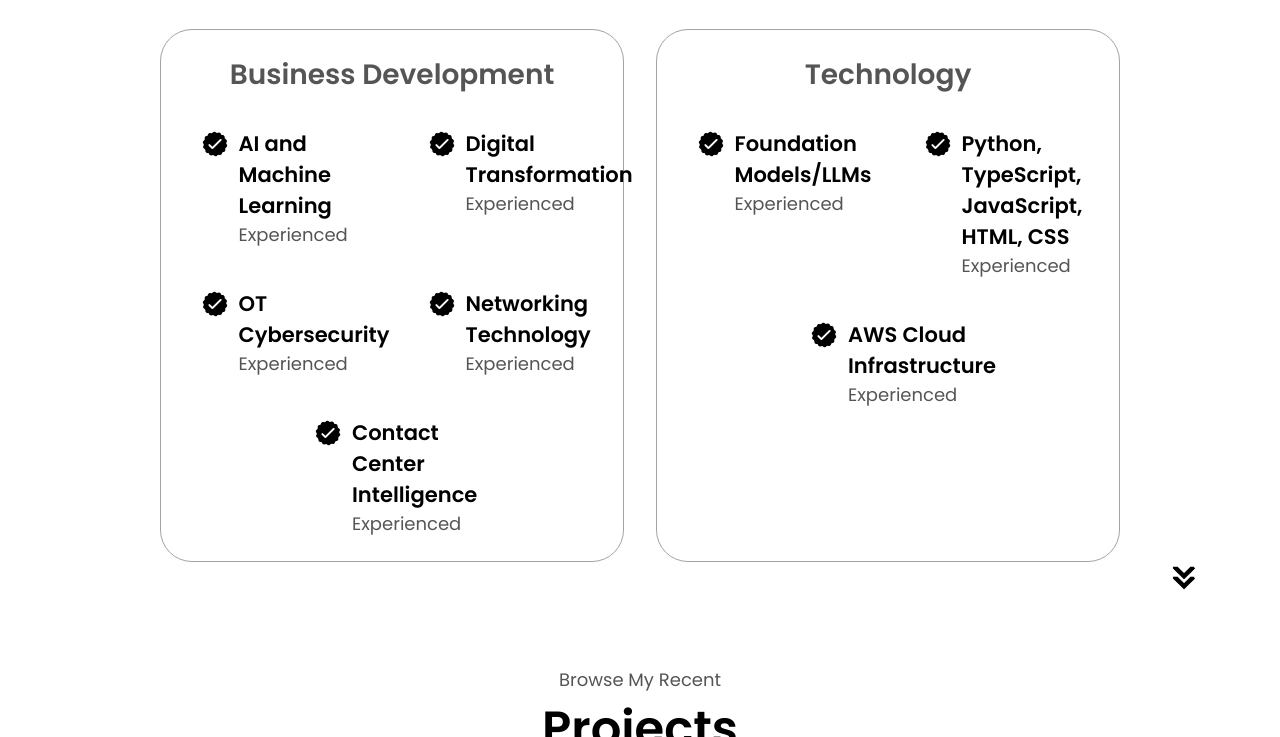
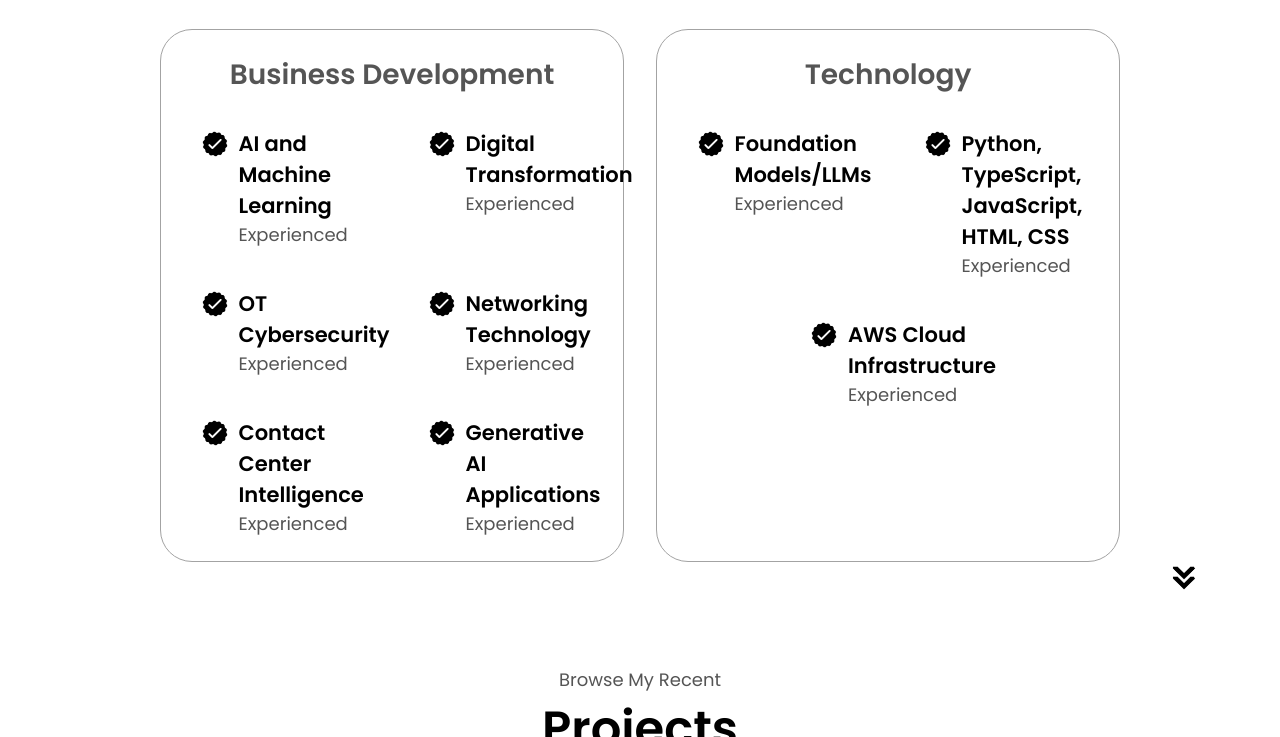
Before and after one commit to ctrevai/chom_profile, a plain HTML site: page html-website/index.html in a window 1280 px wide. Shown: the part 1798-2535 px from the top of the page. Drawn offline with Linux system fonts and the light colour scheme.

Commit message:
add new profile pic

```diff
--- a/html-website/index.html
+++ b/html-website/index.html
@@ -80,7 +80,7 @@
       <div class="section-container">
         <div class="section__pic-container">
           <img
-            src="./assets/ct-profile-3.JPG"
+            src="./assets/ct-profile-5.JPG"
             alt="Profile picture"
             class="about-pic"
           />
@@ -203,6 +203,17 @@
                 />
                 <div>
                   <h3>Contact Center Intelligence</h3>
+                  <p>Experienced</p>
+                </div>
+              </article>
+              <article>
+                <img
+                  src="./assets/checkmark.png"
+                  alt="Experience icon"
+                  class="icon"
+                />
+                <div>
+                  <h3>Generative AI Applications</h3>
                   <p>Experienced</p>
                 </div>
               </article>
```
Also changed, not shown: html-website/assets/ct-profile-5.JPG (added), 2 other files.
